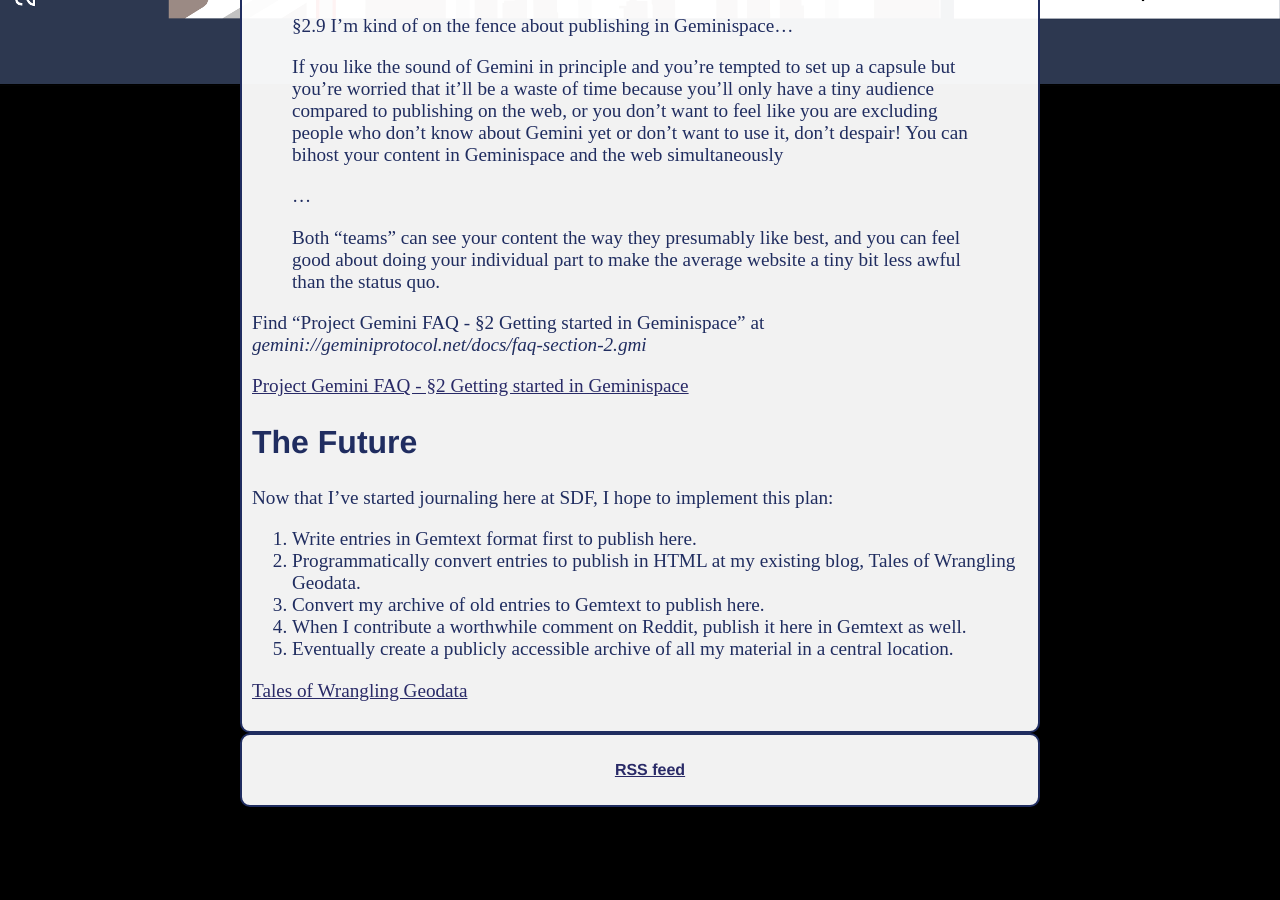
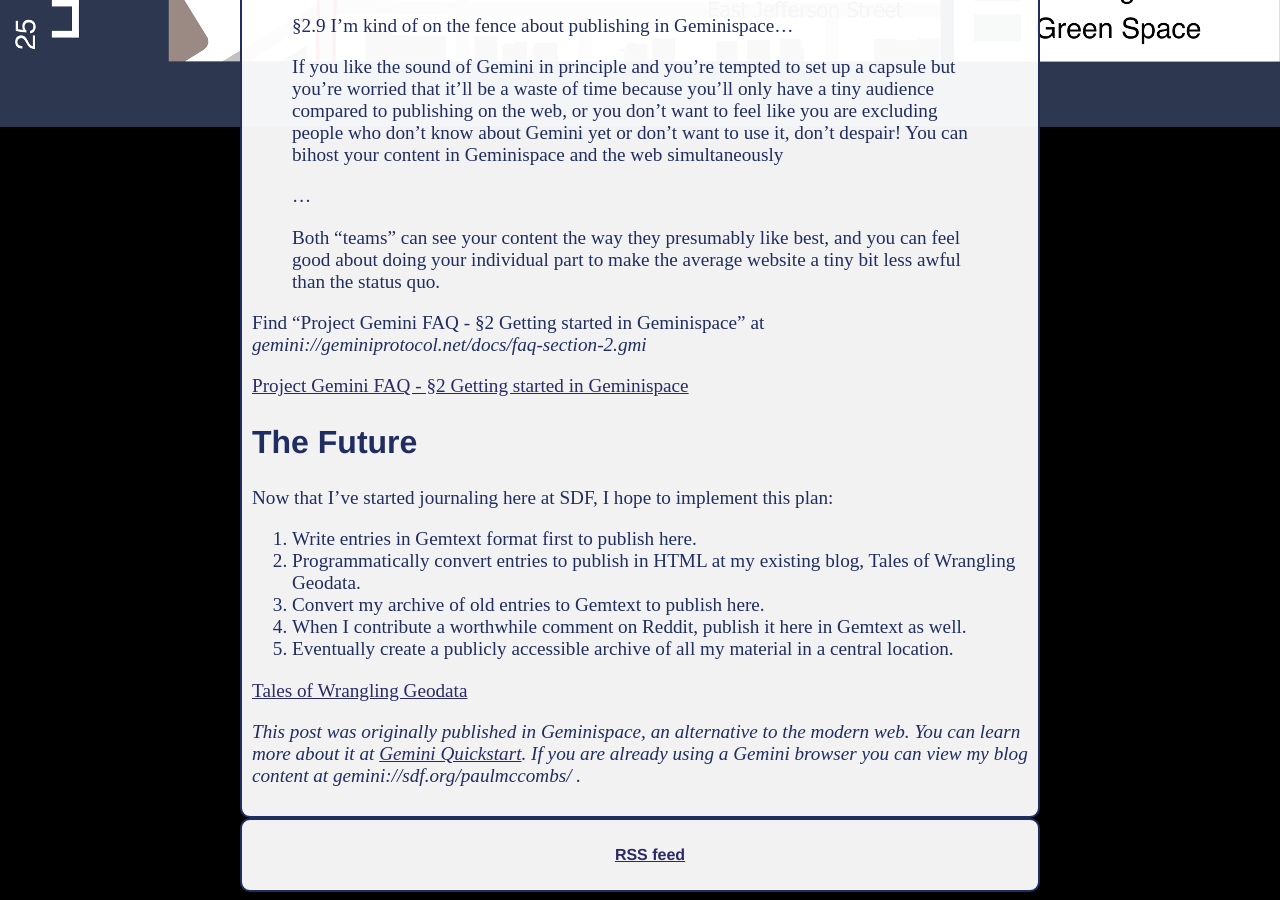
Before and after one commit to geodatawrangler/geodatawrangler.github.io, a Jekyll site: the page built from _posts/2026-05-30-introduction-to-geminispace.md, in a window 1280 px wide and 900 px high, scrolled down 2642 px. Built offline with Jekyll 4.4.1, drawn with Linux system fonts in a browser that asks for light colours; comment, search, counter and statistics services are not loaded; before the commit the page ends 3457 px from its top, so only the background shows below that.

Commit message:
Update 2026-05-30-introduction-to-geminispace.md
Add gemini guide text to bottom

```diff
--- a/_posts/2026-05-30-introduction-to-geminispace.md
+++ b/_posts/2026-05-30-introduction-to-geminispace.md
@@ -87,3 +87,5 @@
 4. Eventually create a publicly accessible archive of all my material in a central location.
 
 [Tales of Wrangling Geodata](https://geodatawrangler.lazym8.com/)
+
+*This post was originally published in Geminispace, an alternative to the modern web. You can learn more about it at [Gemini Quickstart](https://geminiquickst.art). If you are already using a Gemini browser you can view my blog content at gemini://sdf.org/paulmccombs/ .*
```
